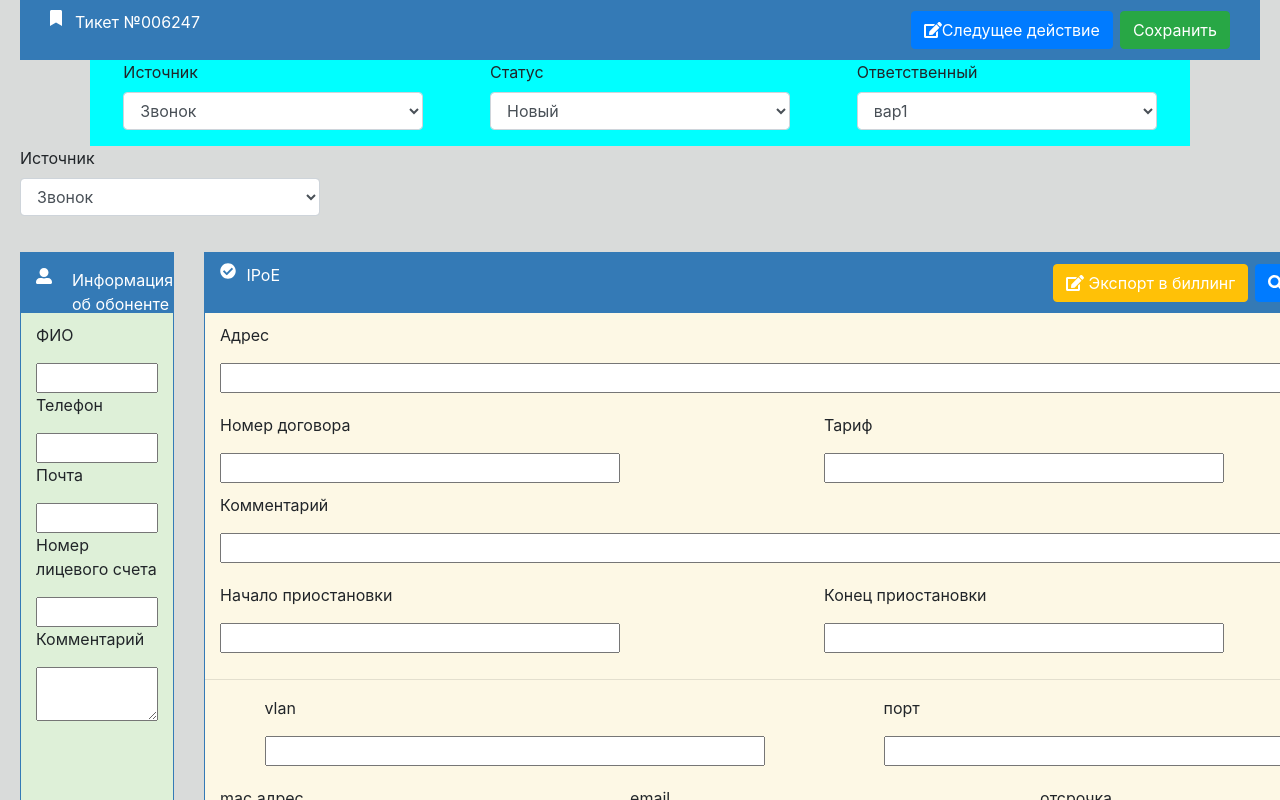
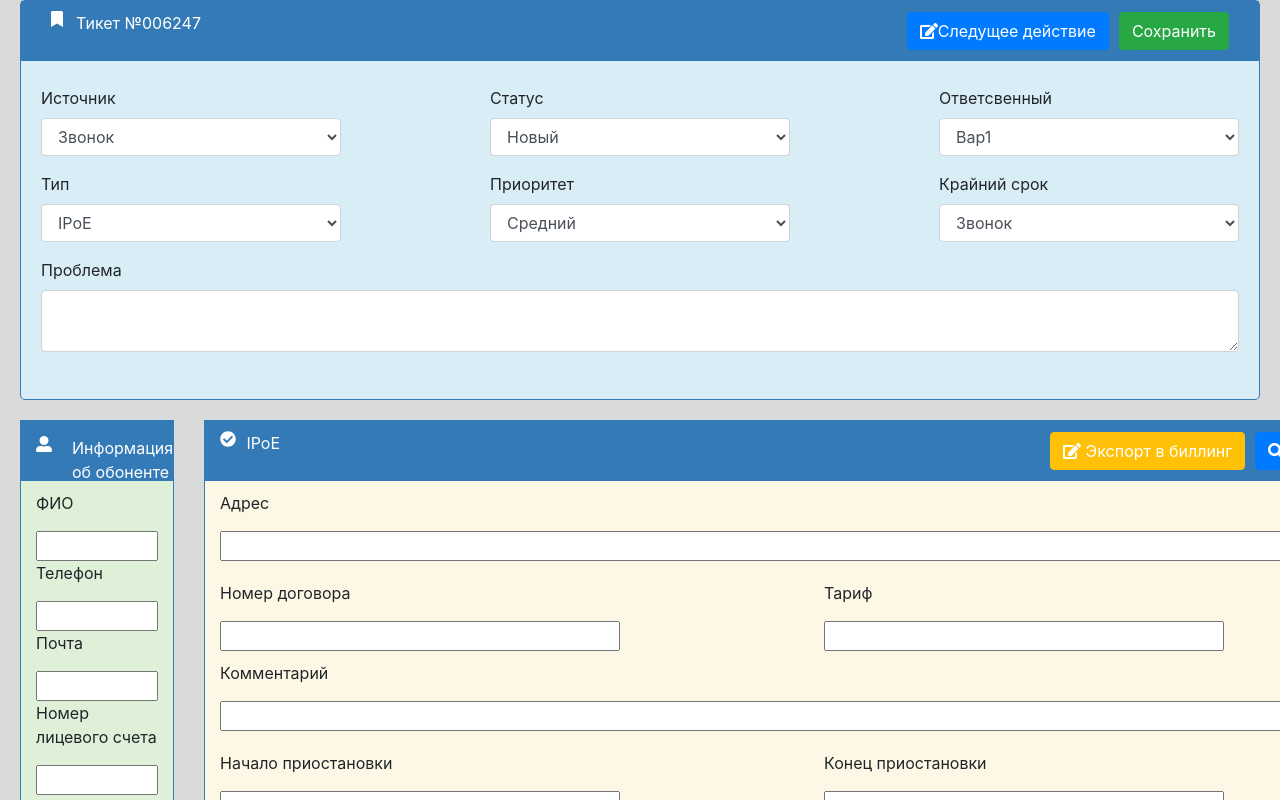
Before and after one commit to KonstantinViktorovichAlex/MART-testing, a React (Create React App) app: page / in a window 1280 px wide. Shown: the top 800 px of the page. Built offline with nearby package versions, Linux system fonts and the light colour scheme; the HTML template or start-up script is replaced by a standard one.

Commit message:
fix Custom input.Fix Ticket

```diff
--- a/src/components/Tickets/FormGroupe/FirstGroupe/FirstGroupe.jsx
+++ /dev/null
@@ -1,36 +0,0 @@
-import React from 'react'
-import {Form} from 'react-bootstrap'
-
-import './firstGroupe.css'
-
-const FirstGroupe = () => {
-    return(
-        <div className = 'first-items'>
-            <Form.Group controlId="source">
-                <Form.Label>Источник</Form.Label>
-                    <Form.Control as="select">
-                        <option>Звонок</option>
-                        <option>Обращение</option>
-                        <option>Письмо</option>
-                    </Form.Control>
-            </Form.Group>
-            <Form.Group controlId="status">
-                <Form.Label>Статус</Form.Label>
-                    <Form.Control as="select">
-                        <option>Новый</option>
-                        <option>Старый</option>
-                        <option>Выполненный</option>
-                    </Form.Control>
-            </Form.Group>
-            <Form.Group controlId="responsible">
-                <Form.Label>Ответственный</Form.Label>
-                        <Form.Control as="select">
-                            <option>вар1</option>
-                            <option>вар2</option>
-                            <option>вар3</option>
-                        </Form.Control>
-            </Form.Group>
-        </div>
-    )
-}
-export default FirstGroupe
--- a/src/components/Tickets/FormGroupe/FirstGroupe/firstGroupe.css
+++ /dev/null
@@ -1,11 +0,0 @@
-.first-items {
-    display: flex;
-    width: 1100px;
-    background-color: aqua;
-    margin: 0 auto;
-    justify-content: space-around;
-}
-
-.form-group {
-    width: 300px;
-}
--- a/src/components/Tickets/Ticket.jsx
+++ b/src/components/Tickets/Ticket.jsx
@@ -3,12 +3,9 @@ import {Form, Button } from 'react-bootstrap'
 import { FontAwesomeIcon } from '@fortawesome/react-fontawesome'
 import { faBookmark, faEdit } from '@fortawesome/free-solid-svg-icons'
 
+import './ticket.css'
 
-
-import './ticket.css'
-import FirstGroupe from './FormGroupe/FirstGroupe/FirstGroupe'
 import CustomInput from '../../components/input/CustomInput'
-
 export default class Ticket extends Component {
     render(){
         return(
@@ -24,77 +21,68 @@ export default class Ticket extends Component {
                             <Button variant = 'success' className = 'save'>Сохранить</Button>
                         </div>
                     </div>
-                    <FirstGroupe/>
-                    <CustomInput label = 'Источник' controlId = 'source' control = 'select' options = {['Звонок', 'Обращение', 'Письмо']}/>
+                        <div className = 'first-groupe'>
+                            <CustomInput
+                                label = 'Источник'
+                                controlId = 'source'
+                                control = 'select'
+                                options = {['Звонок', 'Обращение', 'Письмо']}
+                                width = {300}
+                                classes = {'myClass'}
+                            />
+                            <CustomInput
+                                label = 'Статус'
+                                controlId = 'status'
+                                control = 'select'
+                                options = {['Новый', 'Старый', 'Неизвестно']}
+                                width = {300}
+                                classes = {'myClass'}
+                            />
+                            <CustomInput
+                                label = 'Ответсвенный'
+                                controlId = 'responsible'
+                                control = 'select'
+                                options = {['Вар1', 'Вар2', 'Вар3']}
+                                width = {300}
+                                classes = {'myClass'}
+                            />
+                        </div>
+                        <div className = 'second-groupe'>
+                            <CustomInput
+                                label = 'Тип'
+                                controlId = 'type'
+                                control = 'select'
+                                options = {['IPoE', 'PPPoE', 'IP адреса']}
+                                width = {300}
+                                classes = {'myClass'}
+                            />
+                            <CustomInput
+                                label = 'Приоритет'
+                                controlId = 'priority'
+                                control = 'select'
+                                options = {['Средний', 'Высокий','Стандарт']}
+                                width = {300}
+                                classes = {'myClass'}
+                            />
+                            <CustomInput
+                                label = 'Крайний срок'
+                                controlId = 'date'
+                                control = 'select'
+                                options = {['Звонок', 'Обращение', 'Письмо']}
+                                width = {300}
+                                classes = {'myClass'}
+                            />
+                        </div>
+                        <div className = 'text'>
+                            <CustomInput
+                                label = 'Проблема'
+                                controlId = 'problem'
+                                control = 'textarea'
+                                classes = {'textproblem'}
+                            />
+                        </div>
                 </Form>
             </div>
         )
     }
 }
-
- {/* <Form.Group controlId="exampleForm.ControlTextarea1">
-                        <Form.Label>Example textarea</Form.Label>
-                        <Form.Control as="textarea" rows="3" />
-                    </Form.Group> */}
-
-{/*
-                <div className = 'body-ticket'>
-                    <div className = 'form-groupe'>
-                        <Form className = 'body-form'>
-                            <FormGroup>
-                                <Label for="source">Источник</Label>
-                                <Input type="select" name="select" id="source">
-                                    <option>Звонок</option>
-                                    <option>Обращение</option>
-                                    <option>Письмо</option>
-                                </Input>
-                            </FormGroup>
-                            <FormGroup>
-                                <Label for="typeConnect">Тип</Label>
-                                    <Input type="select" name="select" id="typeConnect" onChange = {this.props.toggleValue}>
-                                        <option>IPoE</option>
-                                        <option>PPPoE</option>
-                                        <option>IP</option>
-                                    </Input>
-                            </FormGroup>
-                            <FormGroup>
-                                <Label for="status">Статус</Label>
-                                    <Input type="select" name="select" id="status">
-                                        <option>Новый</option>
-                                        <option>Старый</option>
-                                        <option>Древний</option>
-                                    </Input>
-                            </FormGroup>
-                            <FormGroup>
-                                <Label for="priority">Приоитет</Label>
-                                    <Input type="select" name="select" id="priority">
-                                        <option>Важный</option>
-                                        <option>Средний</option>
-                                        <option>вообще делать не надо</option>
-                                    </Input>
-                            </FormGroup>
-                            <FormGroup>
-                                <Label for="responsible">Ответственный</Label>
-                                    <Input type="select" name="select" id="responsible">
-                                        <option>чел с района</option>
-                                        <option>Работник кухни</option>
-                                        <option>неизвестно</option>
-                                    </Input>
-                            </FormGroup>
-                            <FormGroup>
-                                <Label for="deadline">Крайний срок</Label>
-                                <Input
-                                    type="date"
-                                    name="date"
-                                    id="deadline"
-                                />
-                            </FormGroup>
-                        </Form>
-                        <Form className = 'problem'>
-                            <FormGroup className = 'last-elem'>
-                                <Label for="propblem">Проблема</Label>
-                                <Input type="textarea" name="text" id="problem"/>
-                            </FormGroup>
-                        </Form>
-                    </div>
-                </div> */}
--- a/src/components/Tickets/ticket.css
+++ b/src/components/Tickets/ticket.css
@@ -1,3 +1,9 @@
+.ticket{
+    background-color: #D9EDF6;
+    height: 400px;
+    border-radius: 5px;
+    border:1px solid #347ab6;
+}
 .header {
     display: flex;
     align-items: center;
@@ -8,57 +14,32 @@
     padding-left: 30px;
     padding-right: 30px;
     color: white;
+    margin-bottom: 25px;
+}
+.next {
+    margin-right: 10px;
 }
 .header-info {
     display: flex;
     width: 150px;
     justify-content: space-between;
 }
-.next {
-    margin-right: 7px;
+.first-groupe {
+    display: flex;
+    margin: 0 auto;
+    justify-content: space-between;
+    padding-left: 20px;
+    padding-right: 20px;
 }
-
-/* .form-groupe {
+.second-groupe{
     display: flex;
-    flex-direction: column;
-    flex-wrap: wrap;
-    width: 90%;
-    background-color: #D9EDF6;
     margin: 0 auto;
-    height: 500px;
-    border: 1px solid #ccc;
-    border-radius: 5px;
-    border:1px solid #347ab6;
-    padding-left: 50px;
-    padding-right: 50px;
-} */
-
-.body-form {
-    height: 260px;
-    display: flex;
-    flex-direction: column;
-    flex-wrap: wrap;
-    align-items: center;
-    justify-content: space-around;
+    justify-content: space-between;
+    padding-left: 20px;
+    padding-right: 20px;
 }
-
-
-.problem {
-    display: flex;
-    align-items: center;
-    width: 100%;
-    justify-content: center;
+.text {
+    margin: 0 auto;
+    padding-left: 20px;
+    padding-right: 20px;
 }
-
-
-.first-items {
-    display: flex;
-    width: 1100px;
-    background-color: aqua;
-    margin: 0 auto;
-    justify-content: space-around;
-}
-
-.form-group {
-    width: 300px;
-}
--- a/src/components/input/CustomInput.jsx
+++ b/src/components/input/CustomInput.jsx
@@ -1,36 +1,35 @@
 import React from 'react'
 import {Form} from 'react-bootstrap'
 
-
 const CustomInput = (props) => {
-    const label = props.label
-    const controlId = props.controlId
-    const control = props.control
-    const options = props.options
+    const {label, controlId, control, options, width, classes} = props
 
     if(!options){
+
         return(
             <Form.Group controlId = {controlId} >
                 <Form.Label>{label}</Form.Label>
                 <Form.Control as = {control}></Form.Control>
             </Form.Group>
         )
+
     }else{
         let option = options.map((item, index) => {
+
             return(
-                    <option key = {index}>{item}</option>
+                <option key = {index}>{item}</option>
             )
+
         })
 
         return(
-            <Form.Group controlId = {controlId} >
-                    <Form.Label>{label}</Form.Label>
-                    {control==='select' ? <Form.Control as = {control}>{option}</Form.Control> : <Form.Control as = {control}></Form.Control>}
+            <Form.Group controlId = {controlId} className = {classes}>
+                <Form.Label>{label}</Form.Label>
+                    {control==='select' ?
+                        <Form.Control as = {control} style = {{width: `${width}px`}}>{option}</Form.Control> :
+                        <Form.Control as = {control} style = {{width: `${width}px`}}></Form.Control>}
             </Form.Group>
         )
     }
-
-
 }
-
 export default CustomInput
```
